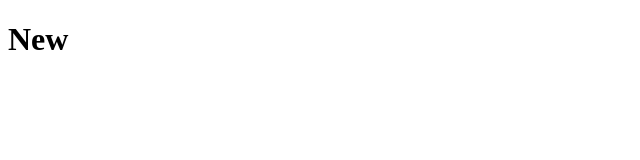
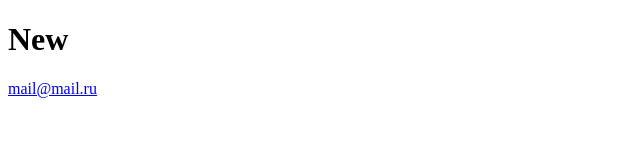
Before and after one commit to Borisisichec/new-progect, a plain HTML site: page index.html in a window 1280 px wide. Shown: the whole page, without its empty margins (0-640 px from the left). Drawn offline with Linux system fonts and the light colour scheme.

Commit message:
new file

```diff
--- a/index.html
+++ b/index.html
@@ -7,5 +7,8 @@
 </head>
 <body>
     <h1>New</h1>
+    <div>
+        <a href="#">mail@mail.ru</a>
+    </div>
 </body>
 </html>
```
